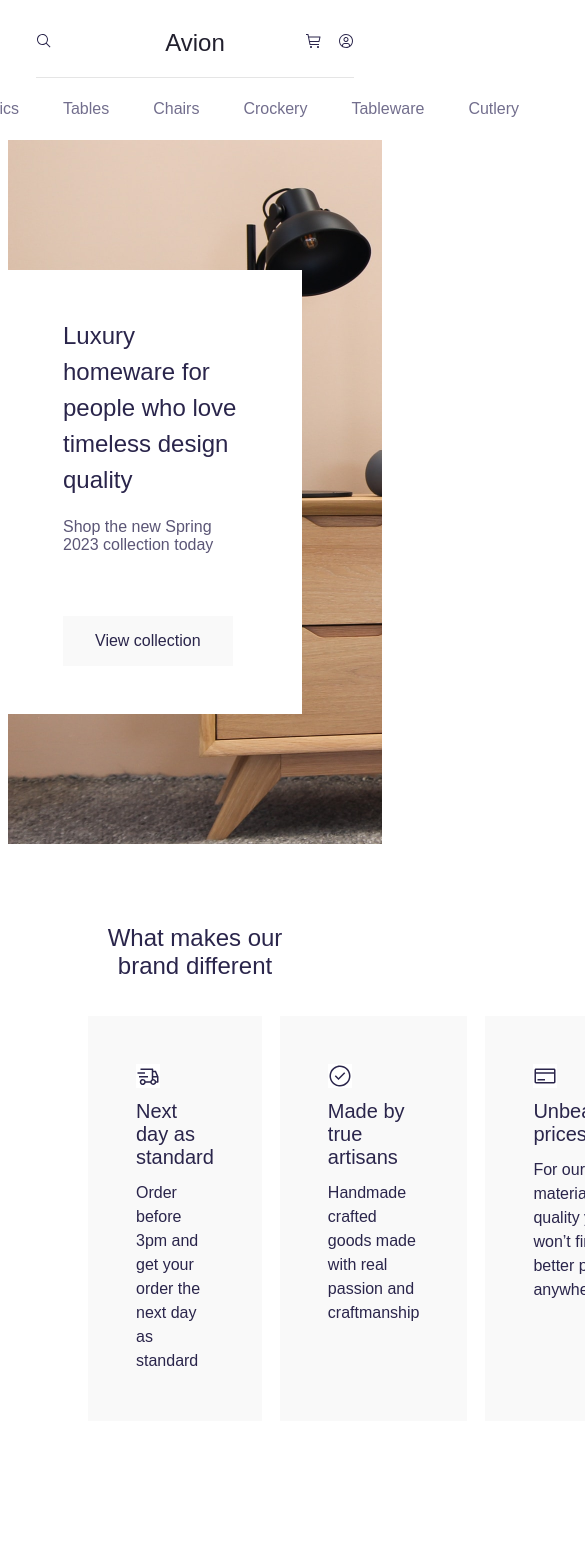
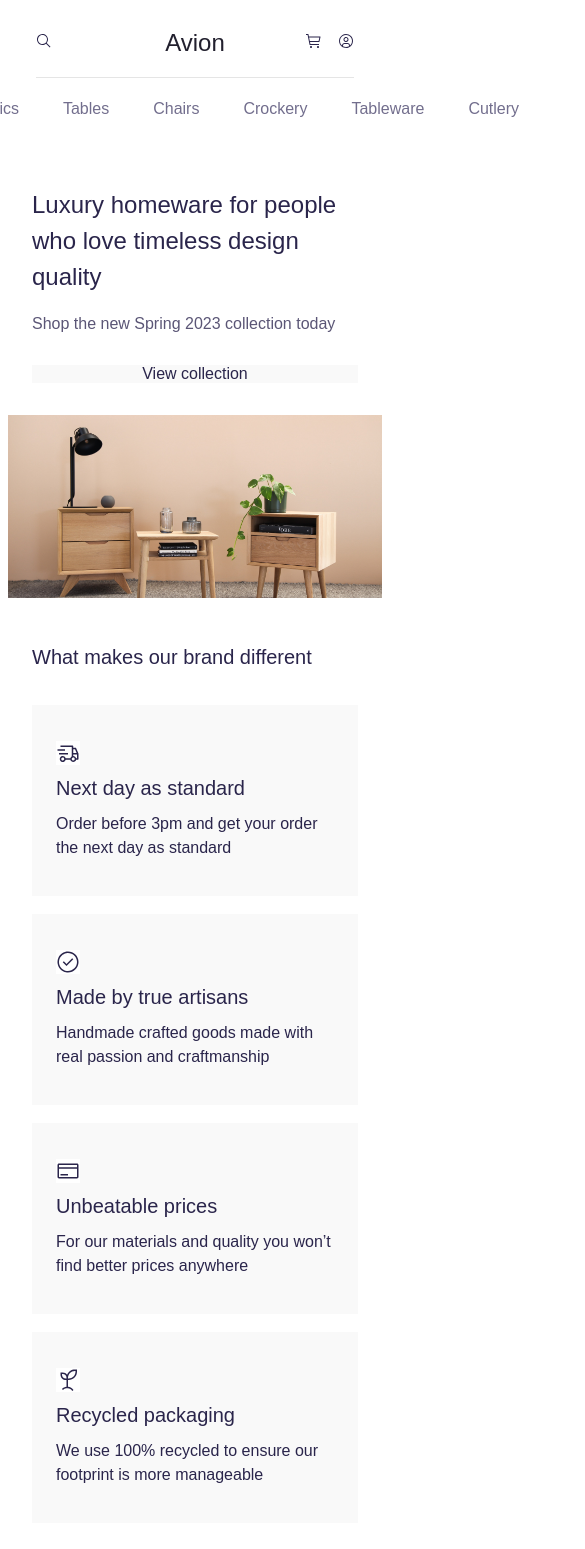
Before and after one commit to yuKalashnikova2/landing-page, a Nuxt app: page / in a window 390 px wide. Shown: the top 1549 px of the page, 585 px wide, since content can reach past the window. Built offline with nearby package versions, Linux system fonts and the light colour scheme; a web font is replaced by a local one.

Commit message:
refactor(styles): adaptive

```diff
--- a/assets/styles/global.scss
+++ b/assets/styles/global.scss
@@ -41,4 +41,7 @@ ul li {
   outline: var(--black);
   font-size: 16px;
   min-height: 53px;
+  @media screen and (max-width: 767px) {
+    padding: 0 10px;
+  }
 }
--- a/components/AboutBrand.vue
+++ b/components/AboutBrand.vue
@@ -44,23 +44,39 @@ const aboutBrandItems = ref([
 <style lang="scss" scoped>
 .about-brand {
   padding: 80px 80px 130px 80px;
+  @media screen and (max-width: 767px) {
+    padding: 48px 24px;
+  }
   &__title {
     text-align: center;
     color: var(--black);
     font-size: 24px;
     margin: 0 0 36px 0;
+    @media screen and (max-width: 767px) {
+      text-align: left;
+      font-size: 20px;
+    }
   }
   &-items {
-    display: flex;
-    justify-content: space-around;
+    display: grid;
+    grid-template-columns: repeat(4, 1fr);
+    column-gap: 18px;
     color:var(--black);
-    & > *:not(:last-child) {
-      margin-right: 18px;
+    @media screen and (max-width: 1024px) {
+      grid-template-columns: repeat(2, 1fr);
+      gap: 18px
+    }
+    @media screen and (max-width: 767px) {
+      grid-template-columns: 1fr;
+      column-gap: 26px;
     }
   }
   &-item {
     padding: 48px;
     background-color: #f9f9f9;
+    @media screen and (max-width: 767px) {
+      padding: 36px 24px;
+    }
     &__img {
         display: block;
         margin-bottom: 12px;
--- a/components/ButtonUI.vue
+++ b/components/ButtonUI.vue
@@ -11,6 +11,10 @@ const props = defineProps({
   colorBtn: {
     type: String,
     default: 'light',
+  },
+  mobileWidth: {
+    type: Boolean,
+    default: false,
   },
 })
 </script>
@@ -37,6 +41,7 @@ const props = defineProps({
         'btn-primary': colorBtn === 'primary',
         'btn-secondary': colorBtn === 'secondary',
         'btn-light': colorBtn === 'light',
+        'btn-fullWidth': mobileWidth
       },
     ]"
     ><slot></slot
@@ -54,6 +59,10 @@ const props = defineProps({
   font-size: 16px;
   cursor: pointer;
   border: none;
+  white-space: nowrap;
+  @media screen and (max-width: 767px) {
+    padding: 0 15px;
+  }
   &:hover {
     opacity: 0.8;
   }
@@ -69,5 +78,14 @@ const props = defineProps({
     background: #f9f9f9;
     color: var(--black);
   }
+  &-light {
+    background: #f9f9f9;
+    color: var(--black);
+  }
+  &-fullWidth {
+    @media screen and (max-width: 767px) {
+      width: 100%;
+    }
+  }
 }
 </style>
--- a/components/Features.vue
+++ b/components/Features.vue
@@ -9,7 +9,7 @@
       color-btn="#fff"
       background="#2A254B"
     />
-    <img src="/img/room.jpg" />
+    <img src="/img/room.jpg" class="features-img" />
   </div>
 </template>
 
@@ -20,5 +20,14 @@
   column-gap: 16px;
   padding: 0 80px;
   margin: 60px 0;
+  @media screen and (max-width: 767px) {
+    grid-template-columns: 1fr;
+    row-gap: 24px;
+    padding: 0;
+  }
+  &-img {
+    object-fit: cover;
+    height: 100%;
+  }
 }
 </style>
--- a/components/Footer.vue
+++ b/components/Footer.vue
@@ -49,19 +49,19 @@
         <span class="footer-copyright__name">Copyright 2023 Avion LTD</span>
         <div class="footer-copyright__social">
           <NuxtLink to="#">
-            <img src="../public/svg/social/lnk.svg" />
+            <img src="/svg/social/lnk.svg" />
           </NuxtLink>
           <NuxtLink to="#">
-            <img src="../public/svg/social/facebook.svg" />
+            <img src="/svg/social/facebook.svg" />
           </NuxtLink>
           <NuxtLink to="#">
-            <img src="../public/svg/social/inst.svg" />
+            <img src="/svg/social/inst.svg" />
           </NuxtLink>
           <NuxtLink to="#">
-            <img src="../public/svg/social/skype.svg" />
+            <img src="/svg/social/skype.svg" />
           </NuxtLink>
           <NuxtLink to="#">
-            <img src="../public/svg/social/pint.svg" />
+            <img src="/svg/social/pint.svg" />
           </NuxtLink>
         </div>
       </div>
@@ -69,23 +69,35 @@
   </footer>
 </template>
 
-<style lang="scss">
+<style lang="scss" scoped>
 .footer {
   background: var(--black);
   color: #fff;
   &-content {
     padding: 58px 82px 25px 82px;
+    @media screen and ( max-width: 1150px) {
+        padding: 58px 20px 25px 20px;
+    }
   }
   &-main {
     display: grid;
     grid-template-columns: 540px 1fr;
     column-gap: 110px;
     border-bottom: 1px solid var(--violet);
+    @media screen and ( max-width: 1150px) {
+        column-gap: 10px;
+        grid-template-columns: repeat(2, 1fr);
+    }
+    @media screen and ( max-width: 767px) {
+        grid-template-columns: 1fr;
+        padding-bottom: 16px;
+    }
   }
   &-menu {
     display: grid;
     grid-template-columns: repeat(3, 1fr);
     padding-bottom: 48px;
+
     &__title {
       display: block;
       margin-bottom: 12px;
@@ -107,6 +119,10 @@
     display: flex;
     justify-content: space-between;
     padding-top: 24px;
+    @media screen and (max-width: 767px) {
+        justify-content: center;
+        align-items: center;
+    }
     &__name {
       font-size: 14px;
     }
@@ -115,6 +131,9 @@
       & > *:not(:last-child) {
         margin-right: 24px;
       }
+      @media screen and ( max-width: 767px) {
+        display: none;
+      }
     }
   }
 }
--- a/components/FormSubscribe.vue
+++ b/components/FormSubscribe.vue
@@ -35,5 +35,6 @@
             flex-grow: 1;
         }
 
+
     }
 </style>
--- a/components/HeroBlock.vue
+++ b/components/HeroBlock.vue
@@ -8,6 +8,7 @@
       link="#"
       color-link="light"
     />
+    <img src="/img/hero-block.png" class="hero-image__mobile" />
   </div>
 </template>
 
@@ -20,5 +21,17 @@
   justify-content: flex-end;
   align-items: center;
   padding-right: 80px;
+  &-image__mobile {
+    display: none;
+  }
+  @media screen and (max-width: 767px) {
+    display: block;
+    height: auto;
+    background: transparent;
+    padding-right: 0px;
+    &-image__mobile {
+    display: block;
+  }
+  }
 }
 </style>
--- a/components/HeroInformation.vue
+++ b/components/HeroInformation.vue
@@ -46,8 +46,9 @@ const props = defineProps({
 
 
     <div class="hero-info__link">
-      <ButtonUI type="link" :colorBtn="colorLink || 'secondary'" to="#">View collection</ButtonUI>
+      <ButtonUI type="link" :colorBtn="colorLink || 'secondary'" to="#" mobileWidth>View collection</ButtonUI>
     </div>
+
   </div>
 </template>
 
@@ -61,6 +62,13 @@ const props = defineProps({
     display: flex;
     flex-direction: column;
     justify-content: space-between;
+    @media screen and (max-width: 767px) {
+      padding: 47px 24px 32px 24px;
+      min-height: 0px;
+  }
+  &__text {
+    margin-bottom: 32px;
+  }
 
     &__title {
       line-height: 1.5;
--- a/components/Products.vue
+++ b/components/Products.vue
@@ -18,7 +18,7 @@ const products = ref([
       />
     </div>
     <div class="products-link">
-      <ButtonUI type="link" colorBtn="light" to="#">View collection</ButtonUI>
+      <ButtonUI type="link" colorBtn="light" to="#" mobileWidth>View collection</ButtonUI>
     </div>
   </div>
 </template>
@@ -29,6 +29,13 @@ const products = ref([
   grid-template-columns: repeat(4, 1fr);
   column-gap: 20px;
   margin: 0 80px 0 80px;
+  @media screen and (max-width: 1024px) {
+    grid-template-columns: repeat(2, 1fr);
+    row-gap: 20px;
+  }
+  @media screen and (max-width: 767px) {
+    margin: 0 24px 0 24px;
+  }
   &-link {
     display: flex;
     justify-content: center;
--- a/components/Subscribe.vue
+++ b/components/Subscribe.vue
@@ -32,10 +32,17 @@
   padding: 97px 0 86px 0;
   background-size: cover;
   color: #fff;
+  @media screen and (max-width: 767px) {
+    background: url('/img/subscribe-mobile.jpg');
+    padding: 24px;
+  }
   &-content {
     max-width: 500px;
     margin: auto;
     text-align: center;
+    @media screen and (max-width: 767px) {
+        text-align: left;
+    }
   }
 
   &-title {
@@ -43,6 +50,14 @@
     font-size: 32px;
     font-weight: 400;
     margin: 0 0 12px 0;
+    @media screen and (max-width: 767px) {
+        font-size: 24px;
+    }
+  }
+  &-description {
+    @media screen and (max-width: 767px) {
+        // font-size: 16px;
+    }
   }
   &-benefits {
     display: flex;
@@ -51,16 +66,24 @@
     & > *:not(:last-child) {
       margin-right: 36px;
     }
+    @media screen and (max-width: 767px) {
+        display: block;
+        margin-top: 24px;
+    }
     &__item {
       display: flex;
       align-items: center;
       gap: 8px;
+      padding-bottom: 8px;
     }
   }
   &-form {
     display: flex;
     margin-top: 40px;
     width: 100%;
+    @media screen and (max-width: 767px) {
+            margin-top: 15px;
+        }
   }
 }
 </style>
```
Also changed, not shown: public/img/hero-mobile.jpg (added), public/img/subscribe-mobile.jpg (added).
